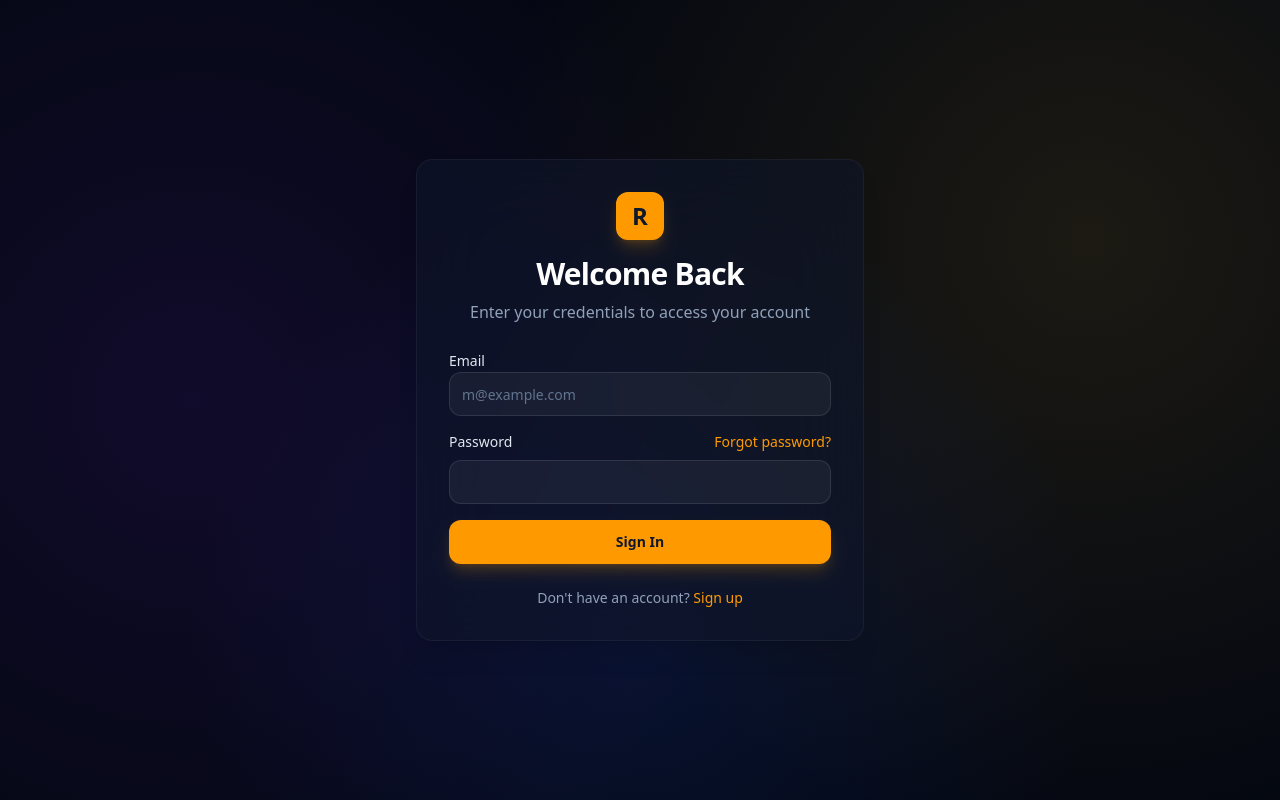
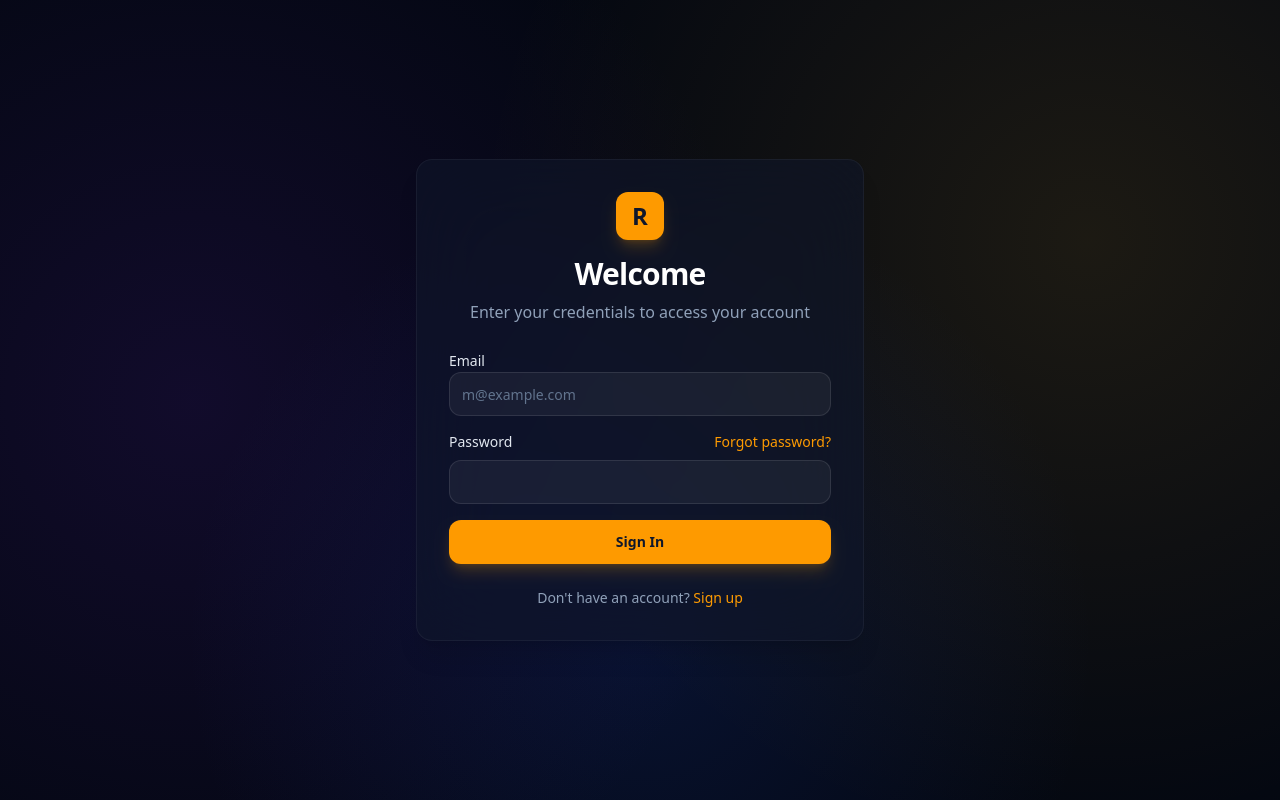
Before and after one commit to No1zee/Real-Time-Capital, a Next.js app in the folder pawn-system/: page /login in a window 1280 px wide. Built offline with nearby package versions, Linux system fonts and the light colour scheme.

Commit message:
Update login welcome text

```diff
--- a/pawn-system/src/app/(auth)/login/page.tsx
+++ b/pawn-system/src/app/(auth)/login/page.tsx
@@ -23,7 +23,7 @@ function LoginForm() {
                         <span className="font-bold text-slate-900 text-2xl">R</span>
                     </div>
                 </div>
-                <h1 className="text-3xl font-bold tracking-tight text-white">Welcome Back</h1>
+                <h1 className="text-3xl font-bold tracking-tight text-white">Welcome</h1>
                 <p className="text-slate-400">Enter your credentials to access your account</p>
             </div>
             <form action={dispatch} className="space-y-4">
```
